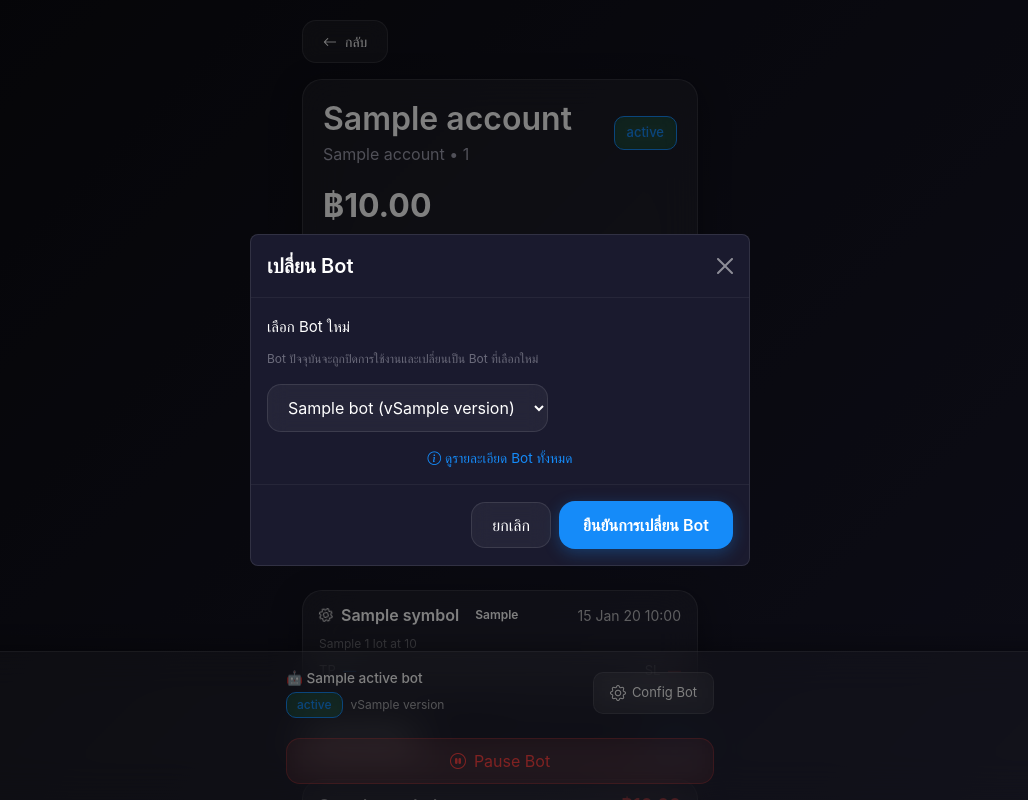
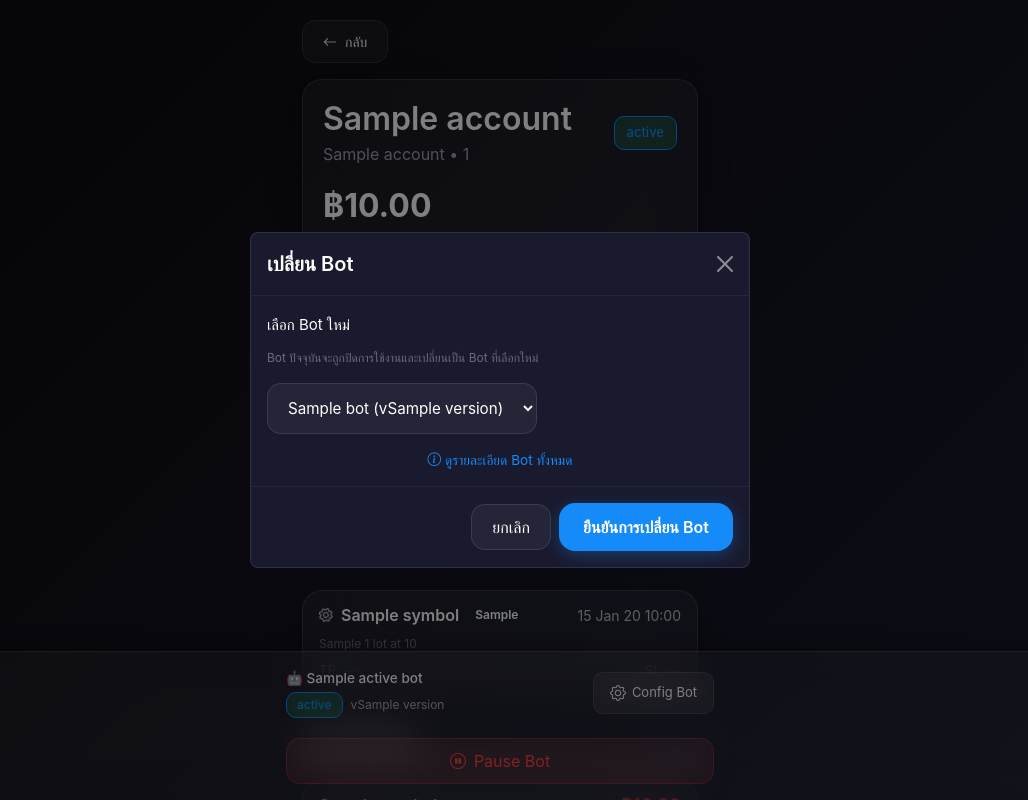
Before and after one commit to icooniex/fxfront, a Django app: template templates/accounts/detail.html in a window 1280 px wide, after a click that opens the changed part. Shown: the whole page, without its empty margins (140-1168 px from the left). Run offline with Django 4.2, Linux system fonts and the light colour scheme; the template is opened without the code that fills it: most values are stand-ins (such as "Sample title", 1, 10 or a date in 2020); some libraries are stand-ins or nearby versions.

Commit message:
update css bot select

```diff
--- a/templates/accounts/detail.html
+++ b/templates/accounts/detail.html
@@ -121,7 +121,7 @@
                     {% csrf_token %}
                     <div class="mb-3">
                         <h5 class="mb-3" style="font-size: 1.1rem; font-weight: 600;">🤖 เลือก Bot</h5>
-                        <select name="bot_id" class="form-control-glass w-100" required style="width: 100%;">
+                        <select name="bot_id" class="form-control-glass w-100" required style="width: 100%; font-size: 0.95rem; padding: 14px 16px;">
                             <option value="">-- เลือก Bot --</option>
                             {% for bot in available_bots %}
                             <option value="{{ bot.id }}">{{ bot.name }} (v{{ bot.version }})</option>
@@ -290,7 +290,7 @@
                     <div class="mb-3">
                         <label class="setting-label mb-2">เลือก Bot ใหม่</label>
                         <div class="setting-description mb-3">Bot ปัจจุบันจะถูกปิดการใช้งานและเปลี่ยนเป็น Bot ที่เลือกใหม่</div>
-                        <select name="bot_id" class="form-control-glass" required>
+                        <select name="bot_id" class="form-control-glass" required style="font-size: 0.95rem; padding: 14px 16px;">
                             <option value="">-- เลือก Bot --</option>
                             {% for bot in available_bots %}
                             <option value="{{ bot.id }}" {% if account.active_bot and bot.id == account.active_bot.id %}selected{% endif %}>
```
